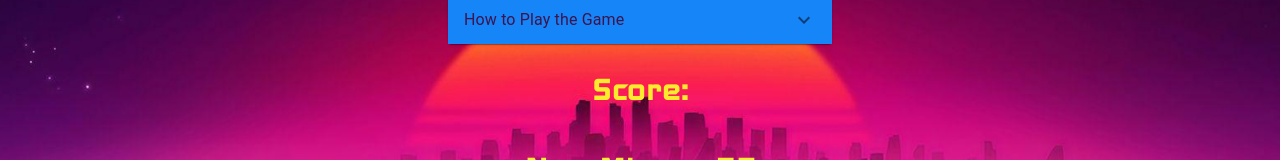
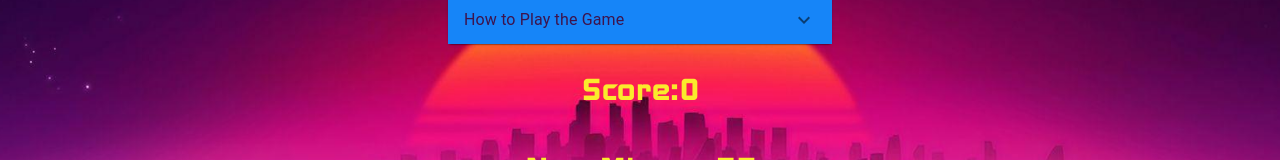
Before and after one commit to DigitalCraftsStudents/dev-arcade, a React (Create React App) app in the folder client/: page /Minesweeper in a window 1280 px wide. Shown: the part 504-664 px from the top of the page. Built offline with nearby package versions, Linux system fonts and the light colour scheme; no server answers.

Commit message:
getting score to display

```diff
--- a/client/src/games/Minesweeper/actions/scoreActions.js
+++ b/client/src/games/Minesweeper/actions/scoreActions.js
@@ -12,5 +12,5 @@ const scoreActions = () => {
 };
 
 // window.scoreActions = scoreActions;
-console.log(scoreActions)
+
 export default scoreActions;
--- a/client/src/games/Minesweeper/components/ScoreBoard.js
+++ b/client/src/games/Minesweeper/components/ScoreBoard.js
@@ -1,20 +1,30 @@
 import React from 'react';
-import styled from 'styled-components';
+import { connect,useSelector } from 'react-redux';
+import scoreActions from '../actions/scoreActions';
 
 
-export default function ScoreBoard(props) {
-    const Button = styled.button`
-    background-color: #E900FF;
-    color: #FAEB2C;
-    align-items: center;
-    `;
+ function ScoreBoard(props) {
+
+    const score = useSelector((state) => state.score);
+
     return (
         <div className="score-board">
             <div>
                 <h1 style={{color: "#FAEB2C", fontFamily: "primary-font", fontSize: "40px"}}>
-                        Score:{ props.score }
+                        Score:{ score }
                 </h1>
             </div>
         </div>
     )
 }
+
+function mapDispatchToProps(dispatch) {
+    return {
+        // propName in React : a fn that calls dispatch
+        handleClick: () => {
+            dispatch(scoreActions());
+        }
+    }
+}
+
+export default connect(null, mapDispatchToProps)(ScoreBoard);
```
